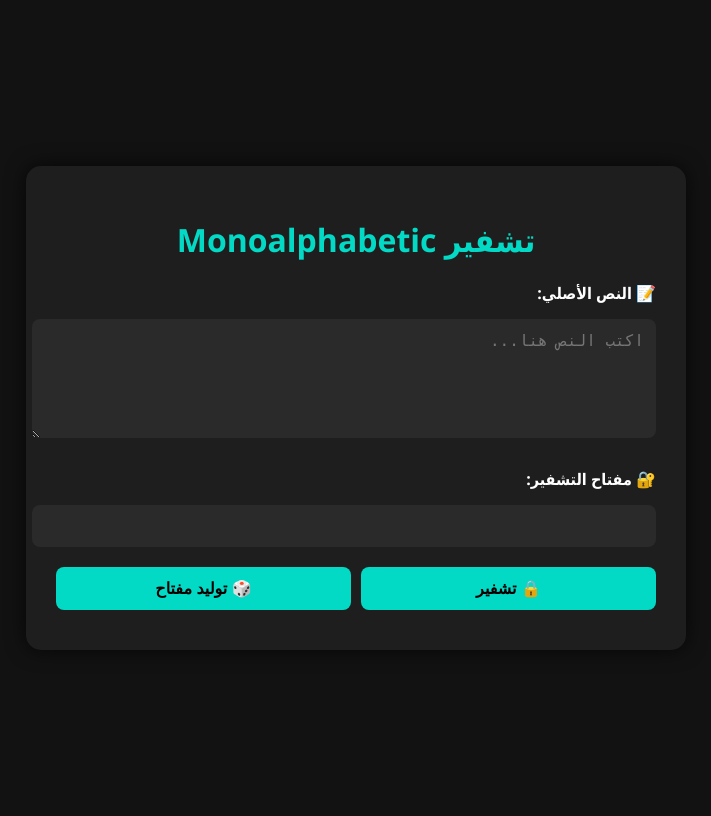
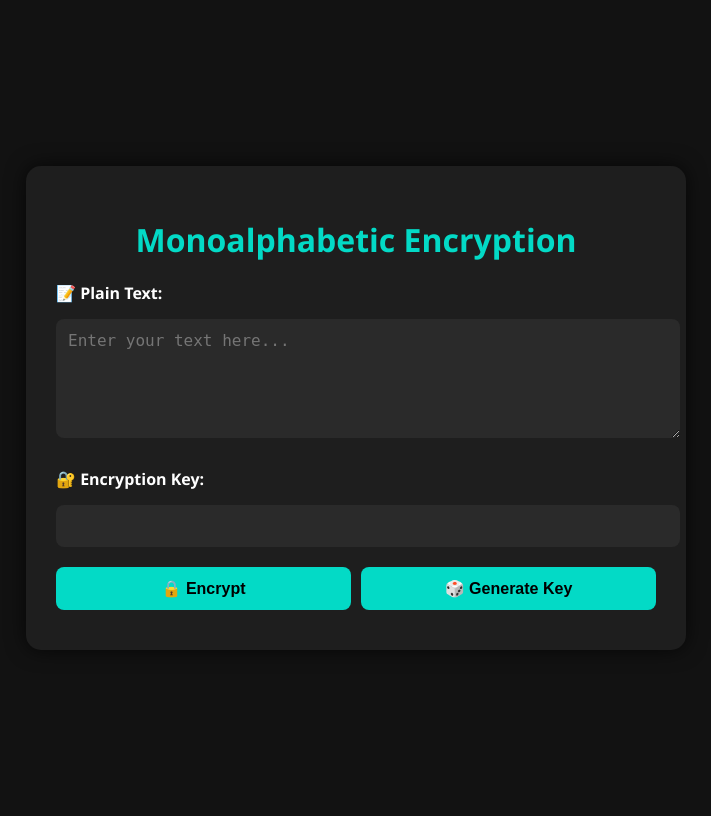
Before and after one commit to eng8890/-, a Flask app: page / in a window 1280 px wide. Shown: the whole page, without its empty margins (284-995 px from the left). Run offline with Flask 2, Linux system fonts and the light colour scheme.

Commit message:
Update index.html

```diff
--- a/templates/index.html
+++ b/templates/index.html
@@ -1,8 +1,8 @@
 <!DOCTYPE html>
-<html lang="ar" dir="rtl">
+<html lang="en" dir="ltr">
 <head>
     <meta charset="UTF-8">
-    <title>تشفير Monoalphabetic</title>
+    <title>Monoalphabetic</title>
     <style>
         body {
             background-color: #121212;
@@ -78,23 +78,23 @@
 </head>
 <body>
     <div class="container">
-        <h1>تشفير Monoalphabetic</h1>
+        <h1>Monoalphabetic Encryption</h1>
         <form method="POST">
-            <label for="plaintext">📝 النص الأصلي:</label>
-            <textarea name="plaintext" rows="5" placeholder="اكتب النص هنا...">{{ plaintext }}</textarea>
+            <label for="plaintext">📝 Plain Text:</label>
+            <textarea name="plaintext" rows="5" placeholder="Enter your text here...">{{ plaintext }}</textarea>
 
-            <label for="keymap">🔐 مفتاح التشفير:</label>
+            <label for="keymap">🔐 Encryption Key:</label>
             <input type="text" name="keymap" id="keymap" value="{{ keymap }}">
 
             <div class="btns">
-                <button type="submit">🔒 تشفير</button>
-                <button type="button" onclick="generateKey()">🎲 توليد مفتاح</button>
+                <button type="submit">🔒 Encrypt</button>
+                <button type="button" onclick="generateKey()">🎲 Generate Key</button>
             </div>
         </form>
 
         {% if encrypted %}
             <div class="output">
-                <label>🔓 النص المشفر:</label>
+                <label>🔓 Encrypted Text:</label>
                 <p>{{ encrypted }}</p>
             </div>
         {% endif %}
```
